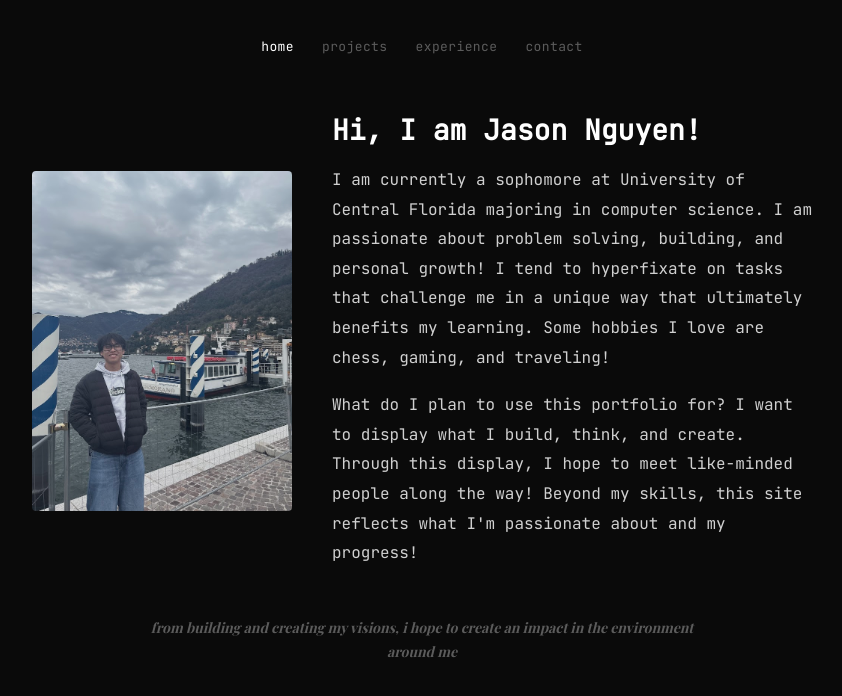
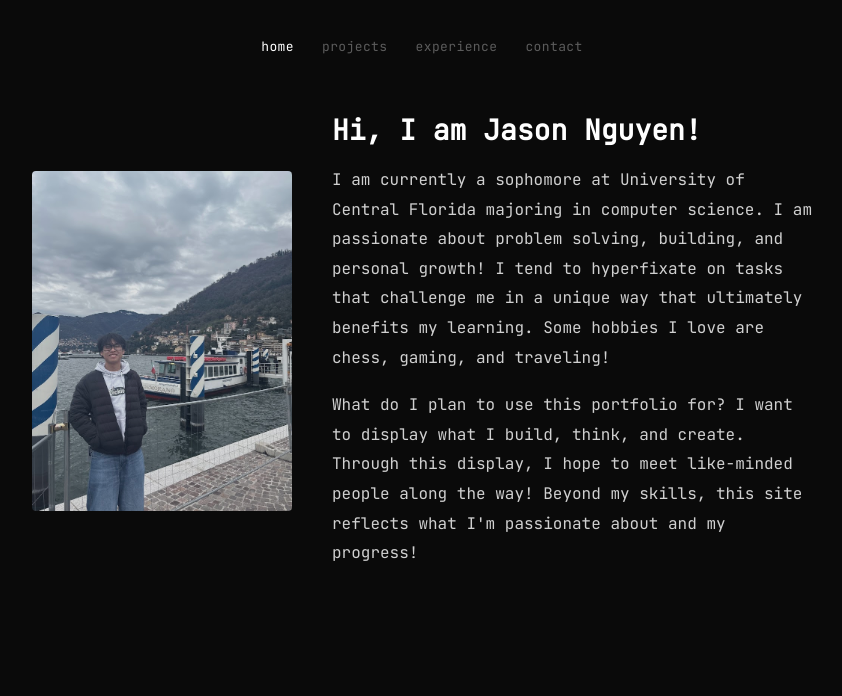
Before and after one commit to jasonnugget/jasonnugget.github.io, a React (Vite) app: page / in a window 1280 px wide. Shown: the top 696 px of the page, without its empty margins (218-1060 px from the left). Built offline with nearby package versions, Linux system fonts and the light colour scheme; a web font is replaced by a local one.

Commit message:
removed trash quote from me :sob:

```diff
--- a/src/pages/Home.jsx
+++ b/src/pages/Home.jsx
@@ -21,10 +21,6 @@ export default function Home() {
           </p>
         </div>
       </div>
-
-      <p className={styles.quote}>
-        from building and creating my visions, i hope to create an impact in the environment around me
-      </p>
     </div>
   )
 }
```
